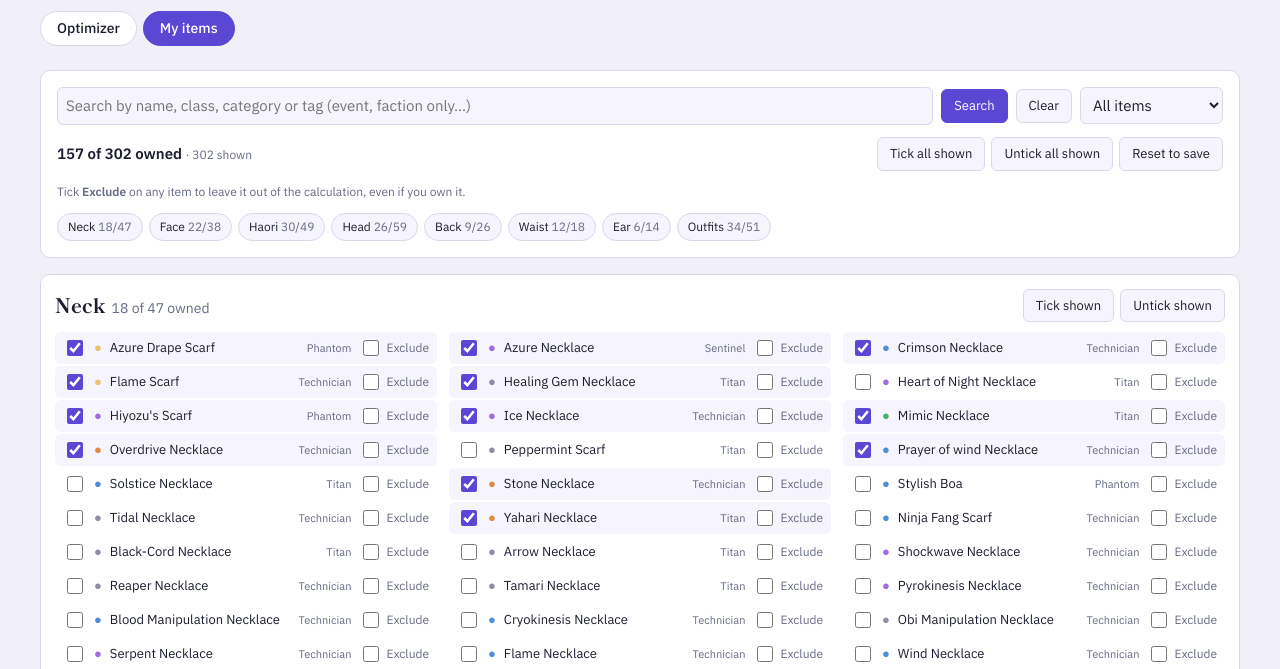
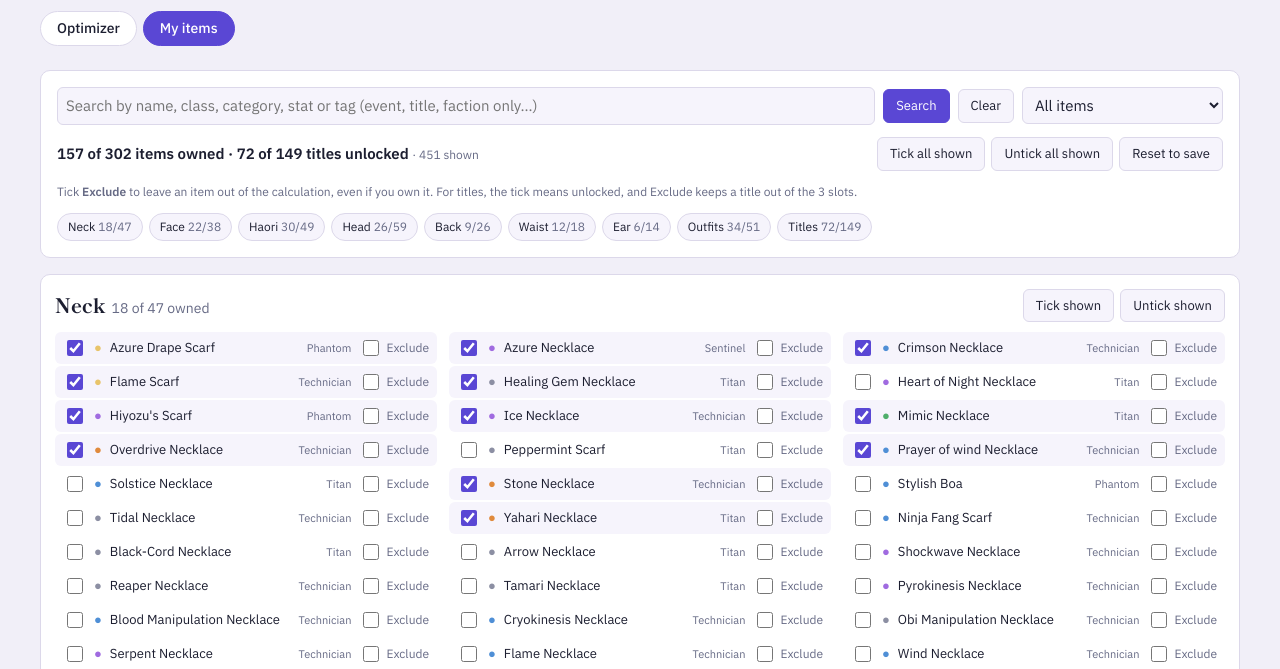
Before and after one commit to Prometheus6074/Slayers-2-Loadout-Optimizer, a plain HTML site: page index.html in a window 1280 px wide. Both pictures are taken after a click on the link "My items". Shown: the part 128-797 px from the top of the page. Drawn offline with Linux system fonts and the light colour scheme.

Commit message:
Added exclusion for titles

```diff
--- a/app.js
+++ b/app.js
@@ -11,7 +11,7 @@ const saveOwned=()=>{try{localStorage.setItem(OWN_KEY,JSON.stringify([...ownedSe
 /* items the user left out of the calculation (kept separate from "owned") */
 const EX_KEY='ouwland-excluded';
 let exSet=new Set();
-try{const sv=JSON.parse(localStorage.getItem(EX_KEY));if(Array.isArray(sv))exSet=new Set(sv.filter(n=>byName[n]))}catch(e){}
+try{const sv=JSON.parse(localStorage.getItem(EX_KEY));if(Array.isArray(sv))exSet=new Set(sv)}catch(e){}
 const saveEx=()=>{try{localStorage.setItem(EX_KEY,JSON.stringify([...exSet]))}catch(e){}};
 const nz=(id,d)=>{const v=parseFloat($(id).value);return isNaN(v)?d:v};
 for(let i=0;i<=10;i++)$('refine').add(new Option('+'+i,i,false,i===7));
@@ -24,11 +24,17 @@ function vec(it,tier,rl){
   return v}
 function total(vs){const T=new Array(D).fill(0);for(const v of vs)for(let d=0;d<D;d++)T[d]=HI[d]?Math.max(T[d],v[d]):T[d]+v[d];return T}
 /* titles: 3 boost slots (their buffs) + the collection bonus of every unlocked title (always on) */
-const TT=DATA.titles||[],TOWN=new Set(DATA.titlesOwned||[]),TSLOTS=3,tById=Object.fromEntries(TT.map(t=>[t.i,t]));
+const TT=DATA.titles||[],TSLOTS=3,tById=Object.fromEntries(TT.map(t=>[t.i,t]));
+const TOWN_KEY='ouwland-titles-unlocked';
+let TOWN=new Set(DATA.titlesOwned||[]);
+try{const sv=JSON.parse(localStorage.getItem(TOWN_KEY));if(Array.isArray(sv))TOWN=new Set(sv.filter(i=>tById[i]))}catch(e){}
+const saveTown=()=>{try{localStorage.setItem(TOWN_KEY,JSON.stringify([...TOWN]))}catch(e){}};
+/* excluded entries: item names, or 't:'+title id for titles; drop ones the data no longer has */
+for(const n of [...exSet])if(!(n.startsWith('t:')?tById[n.slice(2)]:byName[n]))exSet.delete(n);
 const TR={Common:1,Rare:3,Epic:4,Legendary:5,Mythic:6,Impossible:7,'Impossible Limited':7};
 const tvec=o=>{const v=new Array(D).fill(0);for(const k in o)if(I[k]!==undefined)v[I[k]]=o[k];return v};
 const tadd=(a,b)=>{const o={...a};for(const k in b)o[k]=(o[k]||0)+b[k];return o};
-const COLL=total(TT.filter(t=>TOWN.has(t.i)).map(t=>tvec(t.cb)));
+const collVec=()=>total(TT.filter(t=>TOWN.has(t.i)).map(t=>tvec(t.cb)));
 function metrics(T,p){
   const g=n=>T[I[n]];
   const hit=(p.base+g('Additional Damage'))*(1+g('Additional Damage Factor'));
@@ -91,10 +97,10 @@ function run(){
       if(!L.length)sel.add(new Option('No lantern matches the filters',''));
       if(L.some(i=>i.n===keep))sel.value=keep}
     if(!auto){fi=C.find(c=>c.n===sel.value)||null;if(fi)C=C.filter(c=>c!==fi)}}
-  const tOn=$('tit').checked,BASE=tOn?COLL:new Array(D).fill(0);let TP=[];
+  const tOn=$('tit').checked,BASE=tOn?collVec():new Array(D).fill(0);let TP=[];
   $('l-town').classList.toggle('hide',!tOn);
   if(tOn){const own=$('town').checked;
-    const cand=TT.filter(t=>Object.keys(t.b).length&&(!own||TOWN.has(t.i))).map(t=>({T:1,i:t.i,n:t.n,k:'Title',r:TR[t.r]||1,rar:t.r,lock:!TOWN.has(t.i),v:tvec(TOWN.has(t.i)?t.b:tadd(t.b,t.cb))}));
+    const cand=TT.filter(t=>Object.keys(t.b).length&&!exSet.has('t:'+t.i)&&(!own||TOWN.has(t.i))).map(t=>({T:1,i:t.i,n:t.n,k:'Title',r:TR[t.r]||1,rar:t.r,lock:!TOWN.has(t.i),v:tvec(TOWN.has(t.i)?t.b:tadd(t.b,t.cb))}));
     /* a title that 3 or more others match or beat on every stat can never be needed */
     TP=cand.filter((a,x)=>cand.filter((b,y)=>y!==x&&b.v.every((q,d)=>q>=a.v[d])&&(b.v.some((q,d)=>q>a.v[d])||y<x)).length<TSLOTS)}
   const pick=(pool,one)=>{let r={set:null};for(let S=5;S>0&&!r.set;S--)r=solve(pool.concat(TP),f,S,oc,one,BASE,Math.min(TSLOTS,TP.length));return r};
@@ -139,26 +145,31 @@ const dot=it=>`<span style="color:${RC[it.r]||RC[1]}" aria-hidden="true">●</sp
 let dirty=true,view='opt',exOnly=false;
 const ownAgain=()=>{clearTimeout(tm);tm=setTimeout(run,120)};
 const rerun=()=>{view==='opt'?ownAgain():dirty=true};
-/* My items page: one section per category */
-const CATS=[...new Set(DATA.items.map(i=>i.c))];
-const rowHtml=i=>{const it=DATA.items[i],tags=[it.k!==it.c?it.k:'',it.cl,it.fl].filter(Boolean).join(' · ');
-  return`<div class="row" data-i="${i}"><label class="own"><input type="checkbox" data-p="${i}">${dot(it)}<span class="nm">${esc(it.n)}</span><span class="k">${esc(tags)}</span></label><label class="ex" title="Do not include in calculation"><input type="checkbox" data-x="${i}">Exclude</label></div>`};
-$('items-cats').innerHTML=CATS.map(c=>{const ix=DATA.items.map((_,i)=>i).filter(i=>DATA.items[i].c===c);
+/* My items page: one section per item category plus one for titles. ENT = every row on the page (items first, then titles) */
+const ENT=[...DATA.items.map(it=>({T:0,it,key:it.n,cat:it.c})),...TT.map(t=>({T:1,it:t,key:'t:'+t.i,cat:'Titles'}))];
+const isOwn=e=>e.T?TOWN.has(e.it.i):ownedSet.has(e.it.n);
+const CATS=[...new Set(ENT.map(e=>e.cat))];
+const bf=o=>Object.keys(o).map(k=>k+' '+fmt(k,o[k])).join(', ');
+const rowHtml=i=>{const e=ENT[i],it=e.it,tags=e.T?[it.c,it.r].join(' · '):[it.k!==it.c?it.k:'',it.cl,it.fl].filter(Boolean).join(' · ');
+  const tip=e.T?`${it.d}\nEquipped: ${bf(it.b)||'none'}\nCollection (once unlocked): ${bf(it.cb)||'none'}`:'';
+  const exTip=e.T?'Never suggest this title for a slot (its collection bonus still counts while it is unlocked)':'Do not include in calculation';
+  return`<div class="row" data-i="${i}"><label class="own"${tip?` title="${esc(tip).replace(/"/g,'&quot;')}"`:''}><input type="checkbox" data-p="${i}">${dot(e.T?{r:TR[it.r]||1}:it)}<span class="nm">${esc(it.n)}</span><span class="k">${esc(tags)}</span></label><label class="ex" title="${exTip}"><input type="checkbox" data-x="${i}">Exclude</label></div>`};
+$('items-cats').innerHTML=CATS.map(c=>{const ix=ENT.map((_,i)=>i).filter(i=>ENT[i].cat===c);
   return`<section class="cat" data-c="${esc(c)}"><div class="cat-head"><h2>${esc(c)}<span class="num" data-cc></span></h2><div class="cat-btns"><button type="button" class="btn" data-a="on">Tick shown</button><button type="button" class="btn" data-a="off">Untick shown</button></div></div><div class="cat-grid">${ix.map(rowHtml).join('')}</div></section>`}).join('');
-$('pg-chips').innerHTML='<button type="button" class="btn hide" id="pg-exchip" aria-pressed="false" data-exchip title="Show only items left out of the calculation">Unincluded <span class="num" id="pg-exnum"></span></button>'+CATS.map(c=>`<button type="button" class="btn" data-chip="${esc(c)}">${esc(c)} <span class="num"></span></button>`).join('');
+$('pg-chips').innerHTML='<button type="button" class="btn hide" id="pg-exchip" aria-pressed="false" data-exchip title="Show only items and titles left out of the calculation">Unincluded <span class="num" id="pg-exnum"></span></button>'+CATS.map(c=>`<button type="button" class="btn" data-chip="${esc(c)}">${esc(c)} <span class="num"></span></button>`).join('');
 const pgRows=[];document.querySelectorAll('#items-cats .row').forEach(l=>{pgRows[+l.dataset.i]=l});
 const pgSecs=[...document.querySelectorAll('#items-cats .cat')];
 function syncOwn(){
-  const tot=DATA.items.filter(i=>ownedSet.has(i.n)).length;
-  $('pg-total').textContent=tot+' of '+DATA.items.length+' owned';
-  pgRows.forEach((r,i)=>{const o=ownedSet.has(DATA.items[i].n);r.querySelector('[data-p]').checked=o;r.classList.toggle('on',o)});
-  pgSecs.forEach(sec=>{const ix=[...sec.querySelectorAll('.row')].map(l=>+l.dataset.i),o=ix.filter(i=>ownedSet.has(DATA.items[i].n)).length;
-    sec.querySelector('[data-cc]').textContent=o+' of '+ix.length+' owned';
+  const io=DATA.items.filter(i=>ownedSet.has(i.n)).length,to=TT.filter(t=>TOWN.has(t.i)).length;
+  $('pg-total').textContent=io+' of '+DATA.items.length+' items owned · '+to+' of '+TT.length+' titles unlocked';
+  pgRows.forEach((r,i)=>{const o=isOwn(ENT[i]);r.querySelector('[data-p]').checked=o;r.classList.toggle('on',o)});
+  pgSecs.forEach(sec=>{const ix=[...sec.querySelectorAll('.row')].map(l=>+l.dataset.i),o=ix.filter(i=>isOwn(ENT[i])).length;
+    sec.querySelector('[data-cc]').textContent=o+' of '+ix.length+(sec.dataset.c==='Titles'?' unlocked':' owned');
     document.querySelector(`#pg-chips [data-chip="${sec.dataset.c}"] .num`).textContent=o+'/'+ix.length})}
 function syncEx(){
   const n=exSet.size;
   if(!n)exOnly=false;
-  pgRows.forEach((r,i)=>{const x=exSet.has(DATA.items[i].n);r.querySelector('[data-x]').checked=x;r.classList.toggle('ex-on',x)});
+  pgRows.forEach((r,i)=>{const x=exSet.has(ENT[i].key);r.querySelector('[data-x]').checked=x;r.classList.toggle('ex-on',x)});
   $('nav-badge').textContent=n;$('nav-badge').classList.toggle('hide',!n);
   $('nav-items').setAttribute('aria-label',n?'My items, '+n+' left out of the calculation':'My items');
   $('pg-exnum').textContent=n;$('pg-exchip').classList.toggle('hide',!n);
@@ -166,15 +177,16 @@ function syncEx(){
   $('pg-exclear').classList.toggle('hide',!n)}
 function pgFilter(){
   const w=$('pg-q').value.trim().toLowerCase().split(/\s+/),f=$('pg-f').value;let shown=0;
-  DATA.items.forEach((it,i)=>{const o=ownedSet.has(it.n),t=[it.n,it.c,it.k,it.cl,it.fl,it.ser].filter(Boolean).join(' ').toLowerCase();
-    const ok=w.every(x=>t.includes(x))&&(f==='all'||(f==='yes')===o)&&(!exOnly||exSet.has(it.n));
+  ENT.forEach((e,i)=>{const it=e.it,o=isOwn(e),
+    t=(e.T?[it.n,'title',it.c,it.r,...Object.keys(it.b),...Object.keys(it.cb)]:[it.n,it.c,it.k,it.cl,it.fl,it.ser]).filter(Boolean).join(' ').toLowerCase();
+    const ok=w.every(x=>t.includes(x))&&(f==='all'||(f==='yes')===o)&&(!exOnly||exSet.has(e.key));
     pgRows[i].classList.toggle('hide',!ok);if(ok)shown++});
   pgSecs.forEach(sec=>sec.classList.toggle('hide',!sec.querySelector('.row:not(.hide)')));
   $('pg-empty').classList.toggle('hide',shown>0);$('pg-shown').textContent='· '+shown+' shown'}
-function setMany(ixs,on){ixs.forEach(i=>{const n=DATA.items[i].n;on?ownedSet.add(n):ownedSet.delete(n)});saveOwned();syncOwn();rerun()}
-function setEx(ixs,on){ixs.forEach(i=>{const n=DATA.items[i].n;on?exSet.add(n):exSet.delete(n)});saveEx();syncEx();pgFilter();rerun()}
+function setMany(ixs,on){ixs.forEach(i=>{const e=ENT[i],set=e.T?TOWN:ownedSet,n=e.T?e.it.i:e.it.n;on?set.add(n):set.delete(n)});saveOwned();saveTown();syncOwn();rerun()}
+function setEx(ixs,on){ixs.forEach(i=>{const k=ENT[i].key;on?exSet.add(k):exSet.delete(k)});saveEx();syncEx();pgFilter();rerun()}
 function clearEx(){exSet.clear();saveEx();syncEx();pgFilter();rerun()}
-function resetOwn(){ownedSet=new Set(DATA.owned);try{localStorage.removeItem(OWN_KEY)}catch(e){}syncOwn();pgFilter();rerun()}
+function resetOwn(){ownedSet=new Set(DATA.owned);TOWN=new Set(DATA.titlesOwned||[]);try{localStorage.removeItem(OWN_KEY);localStorage.removeItem(TOWN_KEY)}catch(e){}syncOwn();pgFilter();rerun()}
 const shownIx=(rows,root)=>rows.map((r,i)=>i).filter(i=>rows[i]&&!rows[i].classList.contains('hide')&&(!root||root.contains(rows[i])));
 /* events */
 $('items-page').addEventListener('input',e=>e.stopPropagation());
--- a/index.html
+++ b/index.html
@@ -59,11 +59,11 @@
 </div>
 <div id="items-page" class="hide">
 <div class="panel">
-<div class="i-tools"><input type="search" id="pg-q" placeholder="Search by name, class, category or tag (event, faction only…)" aria-label="Search items"><button type="button" class="btn pri" id="pg-go">Search</button><button type="button" class="btn" id="pg-clear">Clear</button>
-<select id="pg-f" aria-label="Show"><option value="all">All items</option><option value="yes">Owned only</option><option value="no">Not owned only</option></select></div>
+<div class="i-tools"><input type="search" id="pg-q" placeholder="Search by name, class, category, stat or tag (event, title, faction only…)" aria-label="Search items"><button type="button" class="btn pri" id="pg-go">Search</button><button type="button" class="btn" id="pg-clear">Clear</button>
+<select id="pg-f" aria-label="Show"><option value="all">All items</option><option value="yes">Owned / unlocked only</option><option value="no">Not owned / locked only</option></select></div>
 <div class="i-sum" style="margin-top:12px"><span><b class="num" id="pg-total"></b> <span class="hint" id="pg-shown"></span></span>
 <span class="cat-btns"><button type="button" class="btn" id="pg-all">Tick all shown</button><button type="button" class="btn" id="pg-none">Untick all shown</button><button type="button" class="btn" id="pg-reset">Reset to save</button><button type="button" class="btn hide" id="pg-exclear">Clear exclusions</button></span></div>
-<p class="hint" style="margin-top:12px">Tick <b>Exclude</b> on any item to leave it out of the calculation, even if you own it.</p>
+<p class="hint" style="margin-top:12px">Tick <b>Exclude</b> to leave an item out of the calculation, even if you own it. For titles, the tick means unlocked, and Exclude keeps a title out of the 3 slots.</p>
 <div class="chips" id="pg-chips" style="margin-top:12px" role="group" aria-label="Jump to category"></div>
 </div>
 <div id="items-cats" style="display:grid;gap:16px"></div>
```
